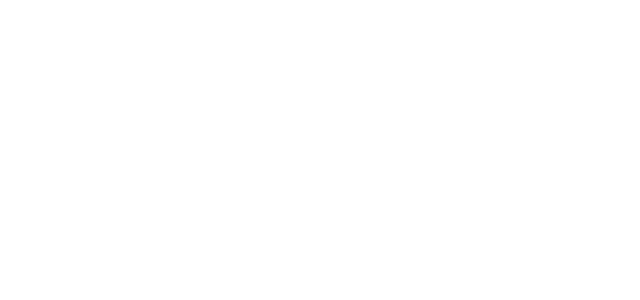
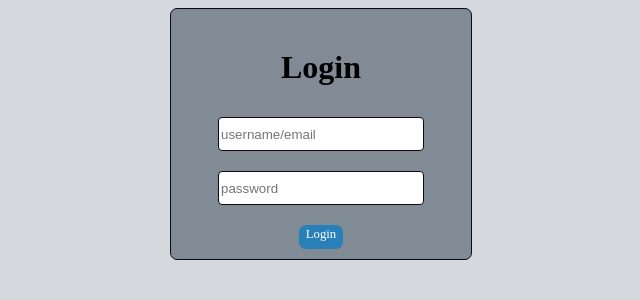
Before and after one commit to moeinfarzin/table-project, a React (Create React App) app: page / in a window 1280 px wide. Before the commit this address had no page. Shown: the top 300 px of the page, without its empty margins (319-959 px from the left). Built offline with nearby package versions, Linux system fonts and the light colour scheme.

Commit message:
💄 update styles and add components

```diff
--- a/src/App.js
+++ b/src/App.js
@@ -7,13 +7,13 @@
 
 function App() {
   return (
-    <div>
+    <div className='app'>
       <BrowserRouter>
         <Routes>
 
-          <Route path='/login' element={<Login />} />
+          <Route path='/' element={<Login />} />
           <Route path='/dashboard' element={<Dashboard />} />
-          <Route path='/home' element={<Home />} />
+          <Route path='/dashboard/dailyevent' element={<Home />} />
 
 
         </Routes>
--- /dev/null
+++ b/src/components/Dashboard.css
@@ -0,0 +1,24 @@
+h1 {
+    text-align: center;
+    margin-top: 40px;
+}
+
+.dashboard-container {
+    display: flex;
+    justify-content: center;
+    flex-direction: column;
+    height: 100%;
+    width: 50%;
+    margin: auto;
+
+}
+
+.btn-event {
+    display: flex;
+    text-align: center;
+    height: 25px;
+    width: 40%;
+    margin: auto;
+    justify-content: center;
+
+}
--- a/src/components/Dashboard.js
+++ b/src/components/Dashboard.js
@@ -1,10 +1,15 @@
+import {Link} from 'react-router-dom'
+import './Dashboard.css'
 
-const Dashboard =()=>{
+const Dashboard = () => {
 
-    return(
-        <>
-        <h1>reg</h1>
-        </>
+    return (
+
+        <div className='dashboard-container'>
+            <h1>Dashboard page</h1>
+            <Link className='btn-event' to='/dailyevent'>daily event</Link>
+        </div>
+
     )
 }
 export default Dashboard
--- a/src/components/Home.js
+++ b/src/components/Home.js
@@ -1,11 +1,12 @@
 
-const Home = ()=>{
+const Home = () => {
 
-    return(
+    return (
 
-        <>
-        <h1>tbh</h1>
-        </>
+        <div className="home-container">
+            <h2>ergv</h2>
+        </div>
+
     )
 
 }
--- /dev/null
+++ b/src/components/Login.css
@@ -0,0 +1,66 @@
+#root,
+body,
+html,
+.app {
+    height: 100%;
+    background-color: #D5D8DC;
+}
+
+
+body{
+background-color: rgb(211, 201, 197);
+}
+
+
+.container {
+    display: flex;
+    margin: auto;
+    flex-direction: column;
+    align-content: flex-end;
+    width: 100%;
+    height: 100%;
+    text-align: center;
+
+
+}
+
+form {
+    display: flex;
+    width:300px;
+    height: 250px;
+    background-color: #808B96;
+    border: #0e0a0d solid 1px;
+    border-radius: 7px;
+    display: flex;
+    text-align: center;
+
+    margin: auto;
+    justify-content: center;
+    flex-direction: column;
+
+}
+
+.username-input,
+.password-input {
+
+    margin: 10px 10px  ;
+    width: 200px;
+    height: 30px;
+    border: solid 1px #0e0a0d;
+    border-radius: 4px;
+}
+
+.login-btn{
+    font-size: 0.8rem;
+    color: #fff;
+    padding: 2px;
+    text-decoration: none;
+    text-align: center;
+    margin: auto;
+    background-color: #2980B9;
+    height: 20px;
+    width: 40px;
+    border: #ddc6bd;
+    border-radius: 7px;
+
+}
--- a/src/components/Login.js
+++ b/src/components/Login.js
@@ -1,10 +1,37 @@
+import {Link} from 'react-router-dom'
+import './Login.css'
 
-const Login =()=>{
+const Login = () => {
 
-    return(
-<>
-<h1>erv</h1>
-</>
+    return (
+
+        <div className='login-container'>
+
+            <form className='form'>
+                <div><h1>Login</h1></div>
+                        <div className='username'>
+                            <input className='username-input' type="text" placeholder='username/email' />
+                        </div>
+                        <div className='password'>
+                            <input className='password-input' type="text" placeholder='password' />
+                        </div>
+                        <div className='login-btn'>
+                            <Link className='login-btn' to='/dashboard'>Login</Link>
+                        </div>
+                        {/* <div className='remember-forget'>
+                            <div className='remember'>
+                                <input className='checkbox' type="checkbox" />
+                                <Link className='remember-me' to='/rememberme' >remember me</Link>
+                            </div>
+                            <div className='forget'>
+                                <Link className='forget-password' to='/forgetpassword' >forget password</Link>
+
+                            </div>
+                        </div> */}
+
+                    </form>
+        </div>
+
     )
 }
 export default Login
```
